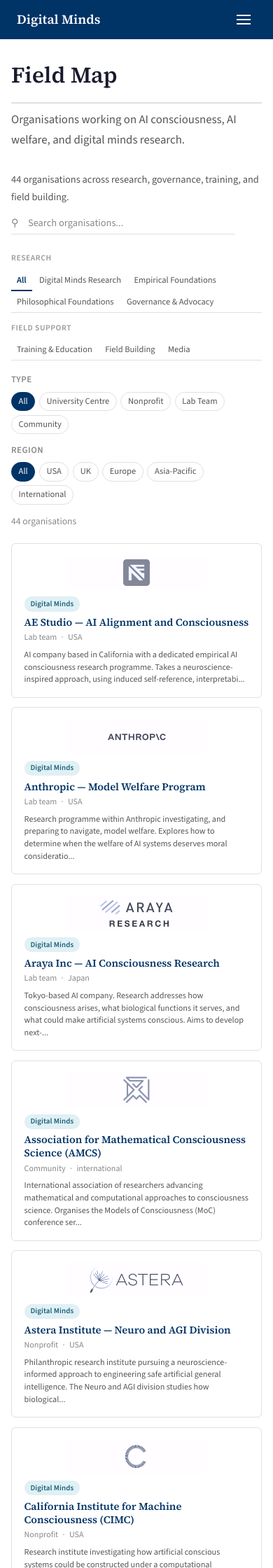
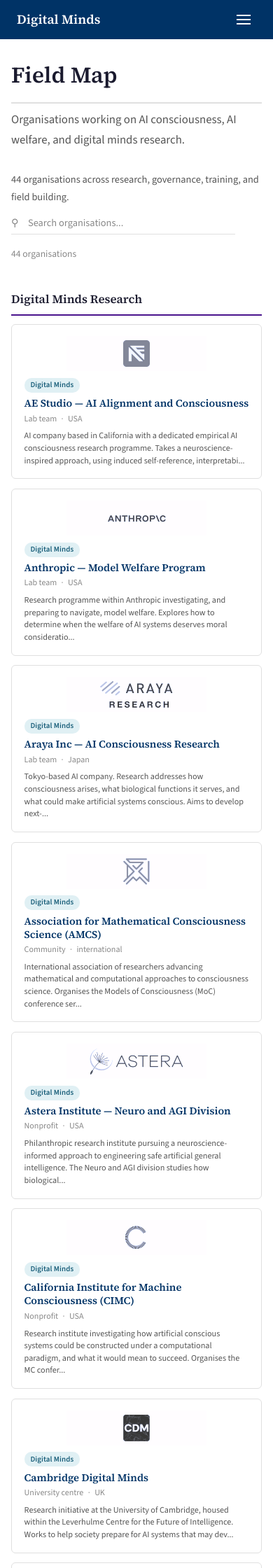
Before and after one commit to Mitchel-Alexander/getting-started-digital-minds, a Jekyll site: the page built from field-map.md, in a window 390 px wide. Shown: the top 2240 px of the page at 70% size. Built offline with Jekyll 4.4.1, drawn with Linux system fonts in a browser that asks for light colours; some of the changed text lies outside the part shown.

Commit message:
Replace tab navigation with section headings on Field Map
Drop two-row tab filtering and Type/Region filter pills. Show all
44 organisations grouped under zone section headings in a single
scrollable page. Search bar and click-to-expand modals preserved.

Co-Authored-By: Claude Opus 4.6 <noreply@anthropic.com>

```diff
--- a/_layouts/directory.html
+++ b/_layouts/directory.html
@@ -15,60 +15,30 @@ layout: default
       <span class="directory-search-icon" aria-hidden="true">&#9906;</span>
       <input class="directory-search" type="search" id="org-search" placeholder="Search organisations..." autocomplete="off">
     </div>
-
-    <div class="directory-tabs">
-      <div class="tab-row">
-        <span class="tab-row-label">Research</span>
-        <button class="zone-tab active" data-filter="all">All</button>
-        <button class="zone-tab" data-filter="digital-minds">Digital Minds Research</button>
-        <button class="zone-tab" data-filter="empirical-foundations">Empirical Foundations</button>
-        <button class="zone-tab" data-filter="philosophical-foundations">Philosophical Foundations</button>
-        <button class="zone-tab" data-filter="governance-advocacy">Governance & Advocacy</button>
-      </div>
-      <div class="tab-row">
-        <span class="tab-row-label">Field Support</span>
-        <button class="zone-tab" data-filter="onboarding">Training & Education</button>
-        <button class="zone-tab" data-filter="field-building">Field Building</button>
-        <button class="zone-tab" data-filter="media">Media</button>
-      </div>
-    </div>
-
-    <div class="directory-filters">
-      <div class="filter-group">
-        <span class="filter-label">Type</span>
-        <div class="filter-pills" data-filter="org_type">
-          <button class="filter-pill active" data-value="all">All</button>
-          <button class="filter-pill" data-value="university-centre">University Centre</button>
-          <button class="filter-pill" data-value="nonprofit">Nonprofit</button>
-          <button class="filter-pill" data-value="lab-team">Lab Team</button>
-          <button class="filter-pill" data-value="community">Community</button>
-        </div>
-      </div>
-      <div class="filter-group">
-        <span class="filter-label">Region</span>
-        <div class="filter-pills" data-filter="geography">
-          <button class="filter-pill active" data-value="all">All</button>
-          <button class="filter-pill" data-value="USA">USA</button>
-          <button class="filter-pill" data-value="UK">UK</button>
-          <button class="filter-pill" data-value="europe">Europe</button>
-          <button class="filter-pill" data-value="asia-pacific">Asia-Pacific</button>
-          <button class="filter-pill" data-value="international">International</button>
-        </div>
-      </div>
-    </div>
-
     <p class="directory-count" aria-live="polite"></p>
   </div>
 
+  {% assign zones = "digital-minds,empirical-foundations,philosophical-foundations,governance-advocacy,support,media" | split: "," %}
+
+  {% for zone in zones %}
+    {% assign zone_orgs = site.data.organisations | where: "zone", zone %}
+    {% if zone_orgs.size > 0 %}
+    <div class="directory-section" data-zone="{{ zone }}">
+      <h2 class="directory-section-heading directory-section-heading--{{ zone }}">
+        {% case zone %}
+          {% when 'digital-minds' %}Digital Minds Research
+          {% when 'empirical-foundations' %}Empirical Foundations
+          {% when 'philosophical-foundations' %}Philosophical Foundations
+          {% when 'governance-advocacy' %}Governance & Advocacy
+          {% when 'support' %}Training & Field Building
+          {% when 'media' %}Media
+        {% endcase %}
+      </h2>
       <div class="directory-grid">
-    {% assign orgs = site.data.organisations %}
-    {% for org in orgs %}
+        {% for org in zone_orgs %}
         <div class="org-card"
            data-index="{{ forloop.index0 }}"
            data-zone="{{ org.zone }}"
-       data-subgroup="{{ org.subgroup }}"
-       data-org_type="{{ org.org_type }}"
-       data-geography="{{ org.geography }}"
            data-name="{{ org.name | downcase }}"
            data-description="{{ org.description | downcase | truncate: 200 }}">
           {% if org.logo %}
@@ -96,6 +66,9 @@ layout: default
         </div>
         {% endfor %}
       </div>
+    </div>
+    {% endif %}
+  {% endfor %}
 
   <div class="directory-empty" style="display: none;">
     <p>No organisations match your search. <button class="directory-reset-link">Show all</button></p>
@@ -112,17 +85,19 @@ layout: default
 
 <script>
 document.addEventListener('DOMContentLoaded', function () {
-  var activeTab = 'all';
-  var filters = { org_type: 'all', geography: 'all' };
   var searchTerm = '';
   var cards = document.querySelectorAll('.org-card');
+  var sections = document.querySelectorAll('.directory-section');
   var emptyMsg = document.querySelector('.directory-empty');
   var countEl = document.querySelector('.directory-count');
   var searchInput = document.getElementById('org-search');
 
-  // Organisation data for modal
-  var orgData = [
-    {% for org in site.data.organisations %}
+  // Organisation data for modal — keyed by zone then index
+  var orgDataByZone = {
+    {% for zone_key in "digital-minds,empirical-foundations,philosophical-foundations,governance-advocacy,support,media" | split: "," %}
+    {% assign zone_orgs = site.data.organisations | where: "zone", zone_key %}
+    {{ zone_key | jsonify }}: [
+      {% for org in zone_orgs %}
       {
         name: {{ org.name | jsonify }},
         url: {{ org.url | jsonify }},
@@ -140,7 +115,9 @@ document.addEventListener('DOMContentLoaded', function () {
         ]
       }{% unless forloop.last %},{% endunless %}
       {% endfor %}
-  ];
+    ]{% unless forloop.last %},{% endunless %}
+    {% endfor %}
+  };
 
   var zoneLabels = {
     'digital-minds': 'Digital Minds Research',
@@ -151,98 +128,48 @@ document.addEventListener('DOMContentLoaded', function () {
     'media': 'Media'
   };
 
-  // Research zone tabs match data-zone; support tabs match data-subgroup; media matches data-zone
-  var researchZones = ['digital-minds', 'empirical-foundations', 'philosophical-foundations', 'governance-advocacy', 'media'];
-  var supportSubgroups = ['onboarding', 'field-building'];
-
-  var regionMap = {
-    'europe': ['Germany', 'France', 'Netherlands', 'Belgium', 'Switzerland', 'Italy', 'Spain', 'Sweden', 'Norway', 'Denmark', 'Austria', 'Ireland', 'Portugal', 'Finland', 'Poland', 'Czech Republic', 'Hungary', 'Romania', 'Greece'],
-    'asia-pacific': ['Japan', 'China', 'Hong Kong', 'South Korea', 'Taiwan', 'Singapore', 'India', 'Australia', 'New Zealand']
-  };
-
-  function geoMatches(cardGeo, filterVal) {
-    if (filterVal === 'all') return true;
-    if (filterVal === cardGeo) return true;
-    if (filterVal === 'europe' && regionMap['europe'].indexOf(cardGeo) !== -1) return true;
-    if (filterVal === 'asia-pacific' && regionMap['asia-pacific'].indexOf(cardGeo) !== -1) return true;
-    return false;
-  }
-
-  // Tab clicks
-  document.querySelectorAll('.zone-tab').forEach(function (tab) {
-    tab.addEventListener('click', function () {
-      document.querySelectorAll('.zone-tab').forEach(function (t) { t.classList.remove('active'); });
-      tab.classList.add('active');
-      activeTab = tab.getAttribute('data-filter');
-      applyFilters();
-    });
-  });
-
-  // Filter pill clicks
-  document.querySelectorAll('.directory-filters .filter-pills').forEach(function (group) {
-    var dimension = group.getAttribute('data-filter');
-    group.addEventListener('click', function (e) {
-      var pill = e.target.closest('.filter-pill');
-      if (!pill) return;
-      group.querySelectorAll('.filter-pill').forEach(function (p) { p.classList.remove('active'); });
-      pill.classList.add('active');
-      filters[dimension] = pill.getAttribute('data-value');
-      applyFilters();
-    });
-  });
-
   // Search
   searchInput.addEventListener('input', function () {
     searchTerm = this.value.toLowerCase().trim();
-    applyFilters();
+    applySearch();
   });
 
   // Reset
   var resetLink = document.querySelector('.directory-reset-link');
   if (resetLink) {
     resetLink.addEventListener('click', function () {
-      activeTab = 'all';
-      filters = { org_type: 'all', geography: 'all' };
       searchTerm = '';
       searchInput.value = '';
-      document.querySelectorAll('.zone-tab').forEach(function (t) { t.classList.remove('active'); });
-      document.querySelector('.zone-tab[data-filter="all"]').classList.add('active');
-      document.querySelectorAll('.filter-pill[data-value="all"]').forEach(function (p) {
-        p.closest('.filter-pills').querySelectorAll('.filter-pill').forEach(function (pp) { pp.classList.remove('active'); });
-        p.classList.add('active');
-      });
-      applyFilters();
+      applySearch();
     });
   }
 
-  function tabMatches(card) {
-    if (activeTab === 'all') return true;
-    var zone = card.getAttribute('data-zone');
-    var subgroup = card.getAttribute('data-subgroup');
-    if (researchZones.indexOf(activeTab) !== -1) return zone === activeTab;
-    if (supportSubgroups.indexOf(activeTab) !== -1) return subgroup === activeTab;
-    return false;
-  }
-
-  function applyFilters() {
+  function applySearch() {
     var visible = 0;
     cards.forEach(function (card) {
-      var tabMatch = tabMatches(card);
-      var typeMatch = filters.org_type === 'all' || card.getAttribute('data-org_type') === filters.org_type;
-      var geoMatch = geoMatches(card.getAttribute('data-geography'), filters.geography);
-      var searchMatch = !searchTerm ||
+      var match = !searchTerm ||
         card.getAttribute('data-name').indexOf(searchTerm) !== -1 ||
         card.getAttribute('data-description').indexOf(searchTerm) !== -1;
-      var show = tabMatch && typeMatch && geoMatch && searchMatch;
-      card.style.display = show ? '' : 'none';
-      if (show) visible++;
+      card.style.display = match ? '' : 'none';
+      if (match) visible++;
     });
+
+    // Hide section headings when all cards in section are hidden
+    sections.forEach(function (section) {
+      var sectionCards = section.querySelectorAll('.org-card');
+      var anyVisible = false;
+      sectionCards.forEach(function (c) {
+        if (c.style.display !== 'none') anyVisible = true;
+      });
+      section.style.display = anyVisible ? '' : 'none';
+    });
+
     if (emptyMsg) {
       emptyMsg.style.display = visible === 0 ? '' : 'none';
     }
     if (countEl) {
       var total = cards.length;
-      if (searchTerm || activeTab !== 'all' || filters.org_type !== 'all' || filters.geography !== 'all') {
+      if (searchTerm) {
         countEl.textContent = visible + ' of ' + total + ' organisations';
       } else {
         countEl.textContent = total + ' organisations';
@@ -289,7 +218,6 @@ document.addEventListener('DOMContentLoaded', function () {
       selectedHtml +
       '<a class="modal-link" href="' + o.url + '" target="_blank" rel="noopener">Visit website &rarr;</a>';
 
-    // Set accent colour from the card's zone
     var zoneAccents = {
       'digital-minds': '#4a148c',
       'empirical-foundations': '#0d47a1',
--- a/assets/css/style.css
+++ b/assets/css/style.css
@@ -872,98 +872,44 @@ details.discipline .discipline-body ul:last-child {
   margin-bottom: 0.5rem;
 }
 
-/* Directory tabs */
-.directory-tabs {
-  margin-bottom: 1rem;
+/* Directory section headings */
+.directory-section {
+  margin-bottom: 2rem;
 }
 
-.tab-row {
-  display: flex;
-  align-items: center;
-  gap: 0.25rem;
-  border-bottom: 1.5px solid #e0e0e0;
-  padding-bottom: 0;
+.directory-section-heading {
+  font-family: "Source Serif 4", Georgia, "Times New Roman", serif;
+  font-size: 1.15rem;
+  font-weight: 600;
+  color: #1a1a2e;
+  margin-bottom: 0.75rem;
+  padding-bottom: 0.4rem;
+  border-bottom: 2px solid #e0e0e0;
 }
 
-.tab-row + .tab-row {
-  margin-top: 0.25rem;
-}
-
-.tab-row-label {
-  font-size: 0.72rem;
-  font-weight: 600;
-  text-transform: uppercase;
-  letter-spacing: 0.05em;
-  color: #999;
-  min-width: 5.5rem;
-  flex-shrink: 0;
-  padding: 0.5rem 0;
-}
-
-.zone-tab {
-  font-family: "Source Sans 3", -apple-system, BlinkMacSystemFont, "Segoe UI", Helvetica, sans-serif;
-  font-size: 0.82rem;
-  font-weight: 500;
-  color: #555;
-  background: none;
-  border: none;
-  border-bottom: 2.5px solid transparent;
-  padding: 0.5rem 0.75rem;
-  cursor: pointer;
-  transition: color 0.15s, border-color 0.15s;
-  white-space: nowrap;
-  margin-bottom: -1.5px;
-}
-
-.zone-tab:hover {
-  color: #1a1a2e;
-}
-
-.zone-tab.active {
-  color: #003366;
-  border-bottom-color: #003366;
-  font-weight: 600;
-}
-
-/* Zone-specific active colors */
-.zone-tab[data-filter="digital-minds"].active {
-  color: #4a148c;
+.directory-section-heading--digital-minds {
+  border-bottom-color: #4a148c;
   border-bottom-color: #4a148c;
 }
 
-.zone-tab[data-filter="empirical-foundations"].active {
-  color: #0d47a1;
+.directory-section-heading--empirical-foundations {
   border-bottom-color: #0d47a1;
 }
 
-.zone-tab[data-filter="philosophical-foundations"].active {
-  color: #0f766e;
+.directory-section-heading--philosophical-foundations {
   border-bottom-color: #0f766e;
 }
 
-.zone-tab[data-filter="governance-advocacy"].active {
-  color: #1a5e3a;
+.directory-section-heading--governance-advocacy {
   border-bottom-color: #1a5e3a;
 }
 
-.zone-tab[data-filter="funders"].active {
-  color: #8b2500;
-  border-bottom-color: #8b2500;
+.directory-section-heading--support {
+  border-bottom-color: #555;
 }
 
-.zone-tab[data-filter="onboarding"].active {
-  color: #0277bd;
-  border-bottom-color: #0277bd;
-}
-
-.zone-tab[data-filter="field-building"].active {
-  color: #6a1b9a;
-  border-bottom-color: #6a1b9a;
-}
-
-.zone-tab[data-filter="community-media"].active {
-  color: #ad1457;
-  border-bottom-color: #ad1457;
+.directory-section-heading--media {
+  border-bottom-color: #8b5e3c;
 }
 
 /* Directory grid */
@@ -1348,29 +1294,8 @@ details.discipline .discipline-body ul:last-child {
     padding-right: 1rem;
   }
 
-  .tab-row {
-    flex-wrap: wrap;
-    gap: 0.15rem;
-  }
-
-  .tab-row-label {
-    width: 100%;
-    min-width: unset;
-    margin-bottom: -0.25rem;
-  }
-
-  .zone-tab {
-    font-size: 0.78rem;
-    padding: 0.4rem 0.5rem;
-  }
-
-  .filter-pills {
-    gap: 0.35rem;
-  }
-
-  .filter-pill {
-    padding: 0.25rem 0.6rem;
-    font-size: 0.78rem;
+  .directory-section-heading {
+    font-size: 1.05rem;
   }
 
 }
```
Also changed, not shown: other parts of _layouts/directory.html (+7 -4 lines). Lines whose indentation alone changed are shown as unchanged.
